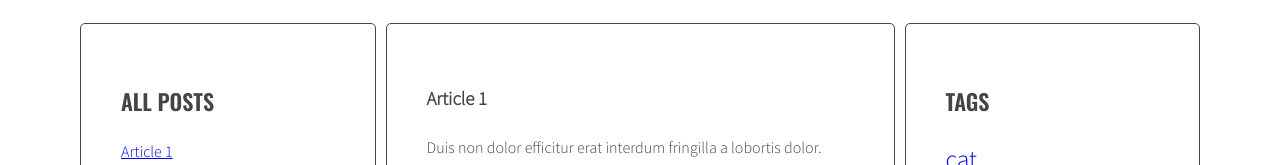
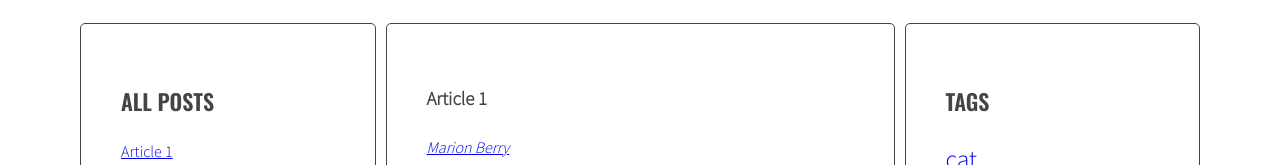
Before and after one commit to Biedrzyk/javascript-blog, a website: page index.html in a window 1280 px wide. Shown: the part 220-385 px from the top of the page. Drawn offline with nearby package versions, Linux system fonts and the light colour scheme.

Commit message:
Delete All in author wrapper def and add style for .post-author

```diff
--- a/js/script.js
+++ b/js/script.js
@@ -298,7 +298,7 @@
 
   for (let article of articles) {
 
-    const authorWrapper = article.querySelectorAll(optArticleAuthorSelector);
+    const authorWrapper = article.querySelector(optArticleAuthorSelector);
 
     let html = '';
 
--- a/sass/style.scss
+++ b/sass/style.scss
@@ -110,6 +110,7 @@
 
 .post-author {
   font-style: italic;
+  list-style-type: none;
 }
 
 .post-tags {
```
Also changed, not shown: css/style.css, 1 other file.
